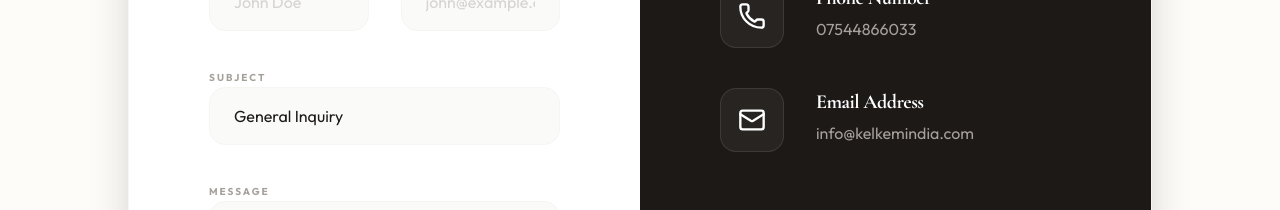
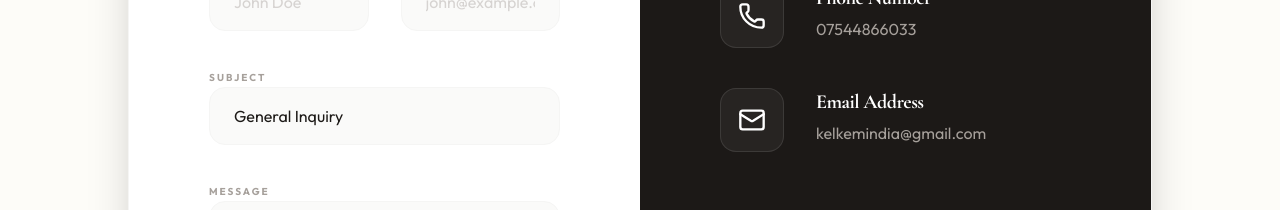
Before and after one commit to Awesh005/Kelkem-India---Mathurasni-Achar, a React (Vite) app: page / in a window 1280 px wide. Shown: the part 9580-9790 px from the top of the page. Built offline with nearby package versions, Linux system fonts and the light colour scheme.

Commit message:
little update

```diff
--- a/src/App.tsx
+++ b/src/App.tsx
@@ -1830,7 +1830,7 @@ const Contact = () => {
                   </div>
                   <div>
                     <h4 className="font-bold text-xl mb-1">Email Address</h4>
-                    <p className="text-stone-400 leading-relaxed">info@kelkemindia.com</p>
+                    <p className="text-stone-400 leading-relaxed">kelkemindia@gmail.com</p>
                   </div>
                 </div>
               </div>
```
